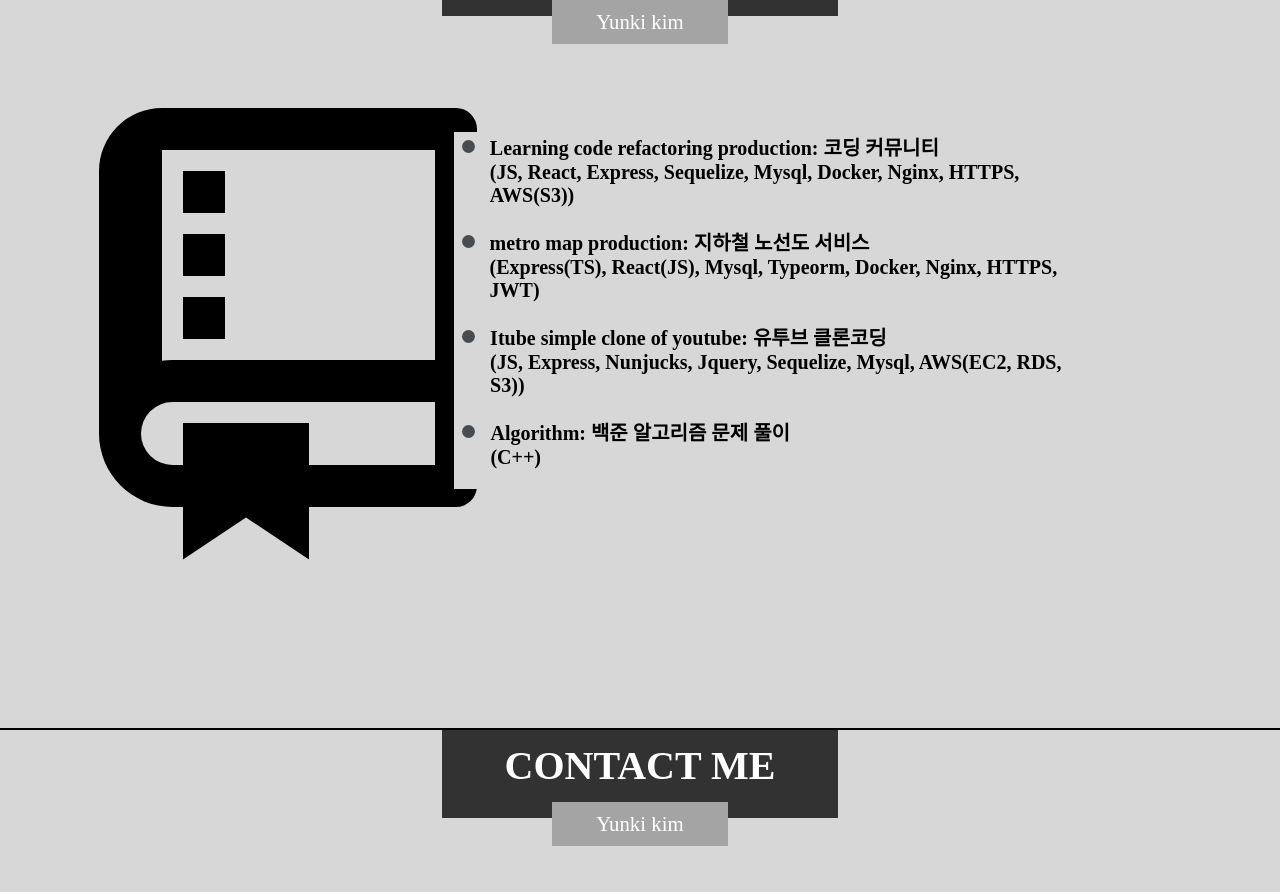
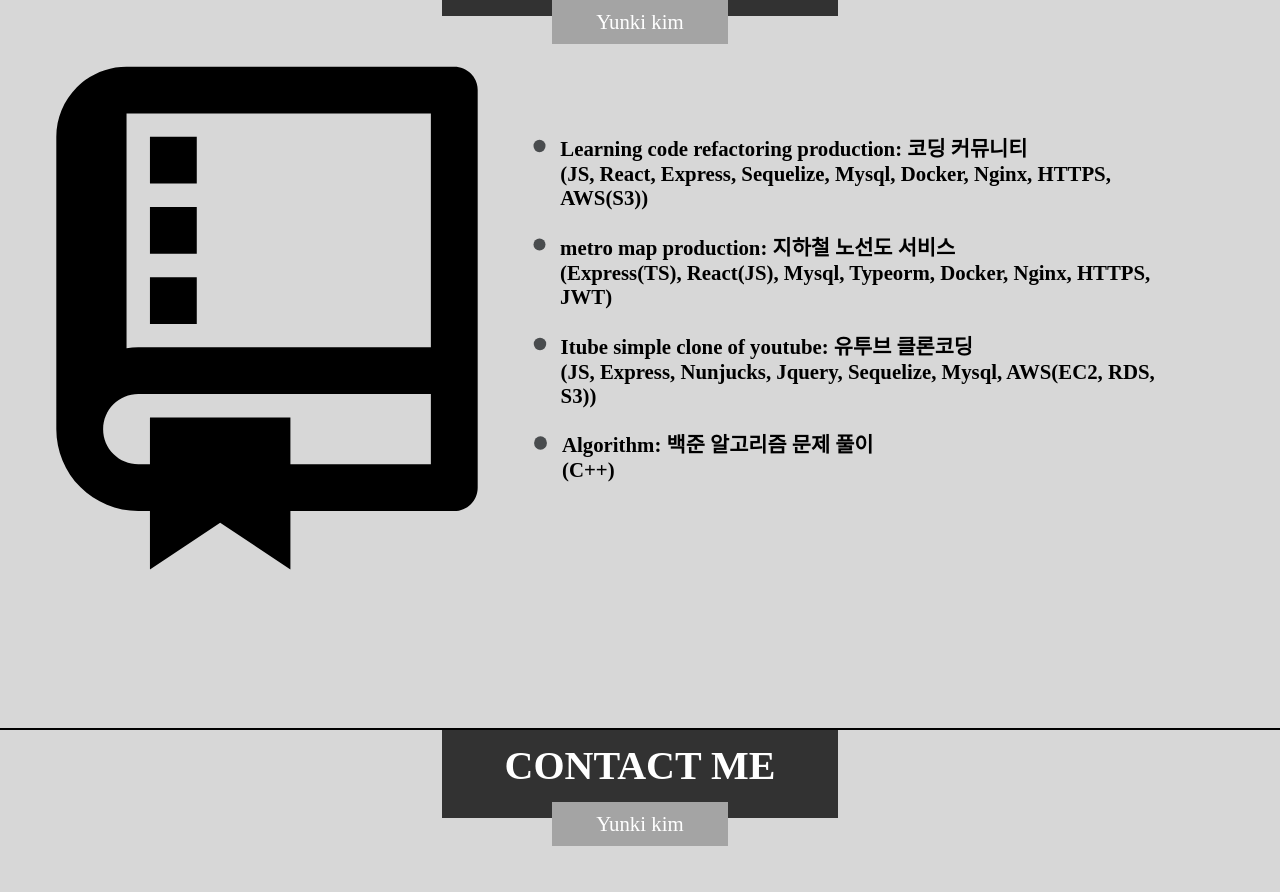
Before and after one commit to skullkim/resume-web-site, a Next.js app: page / in a window 1280 px wide. Shown: the part 4240-5132 px from the top of the page. Built offline with nearby package versions, Linux system fonts and the light colour scheme.

Commit message:
refactor(Repositories.tsx): 반응형 웹 적용 완료
Repositories페이지에 반응형 웹 적용 완료

```diff
--- a/components/CommonPage.tsx
+++ b/components/CommonPage.tsx
@@ -77,7 +77,7 @@ const ContextBox = styled.div`
     display: grid;
     grid-template-columns: 1fr;
     grid-template-rows: repeat(2, 1fr);
-    row-gap: 6vh;
+    row-gap: 40px;
   }
 
 `;
--- a/components/Repositories.tsx
+++ b/components/Repositories.tsx
@@ -10,6 +10,12 @@ const RepositoryLogo = styled(PageLogo)`
   position: relative;
   top: 0.7vh;
   right: 8vw;
+
+  @media (max-width: 1100px) {
+    top: 4vh;
+    width: 35vw;
+  }
+
 `;
 
 const RepositoryBox = styled.div`
@@ -19,18 +25,46 @@ const RepositoryBox = styled.div`
 `;
 
 const RepositoriesBox = styled(SkillsBox)`
-  right: 10vw;
+  right: 2.8vw;
+
+  @media (max-width: 1100px) {
+    top: -10vh;
+    width: 70vw;
+    height: 50vh;
+    padding: 10px;
+    border: 1px solid black;
+    flex-direction: row;
+    align-items: flex-start;
+    overflow-y: scroll;
+  }
+
 `;
 
 const RepositoryLink = styled.a`
-  font-size: 20px;
+  font-size: 1.3em;
   font-weight: bold;
+
+  @media (max-width: 1100px) {
+    font-size: 1.1em;
+  }
+
+  @media (max-width: 720px) {
+    font-size: 0.9em;
+  }
 `;
 
 const UsedSkills = styled.p`
-  font-size: 20px;
+  font-size: 1.3em;
   font-weight: bold;
   margin-top: 0;
+
+  @media (max-width: 1100px) {
+    font-size: 1.1em;
+  }
+
+  @media (max-width: 720px) {
+    font-size: 0.9em;
+  }
 `;
 
 const Repositories: React.FC = () => {
```
Also changed, not shown: public/images/repositories/repository.svg.
